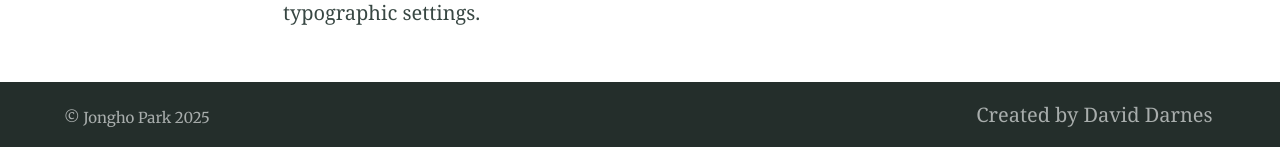
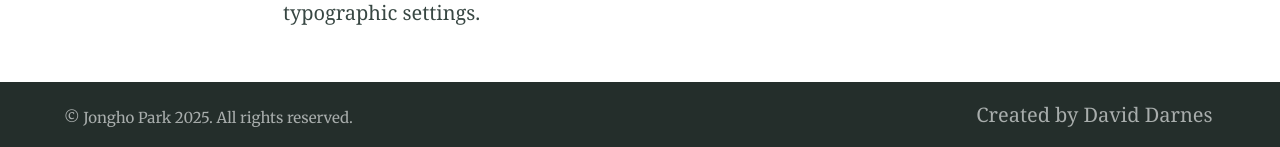
Before and after one commit to pjhbest0428/pjhbest0428.github.io, a Jekyll site: the page built from index.md, in a window 1280 px wide and 900 px high, scrolled down 4872 px. Shown: the part 750-897 px from the top of the window. Built offline with Jekyll 4.4.1, drawn with Linux system fonts in a browser that asks for light colours.

```diff
--- a/_config.yml
+++ b/_config.yml
@@ -92,7 +92,7 @@ defaults:
 # 7. Site settings
 encoding: utf-8 # Make sure the encoding is right
 lang: en-GB # Set the site language
-title: "Jongho Park" # Site name or title, also used in jekyll-seo-tag
+title: "David Darnes" # Site name or title, also used in jekyll-seo-tag
 logo: "/assets/logos/logo.svg" # Site logo, also used in jekyll-seo-tag
 description: "Jongho Park's personal blog. A place to share thoughts and ideas." # Site description and default description, also used in jekyll-seo-tag
 url: "https://pjhbest0428.github.io" # Site url, also used in jekyll-seo-tag
--- a/_includes/site-footer.html
+++ b/_includes/site-footer.html
@@ -1,7 +1,7 @@
 <footer class="footer">
   <div class="container">
     <div class="copyright  typeset">
-      <small class="small">&copy; {{ site.title }} {{ site.time | date: '%Y' }}</small>
+      <small class="small">&copy; Jongho Park {{ site.time | date: '%Y' }}. All rights reserved.</small>
     </div>
 
     {% include nav-footer.html %}
```
